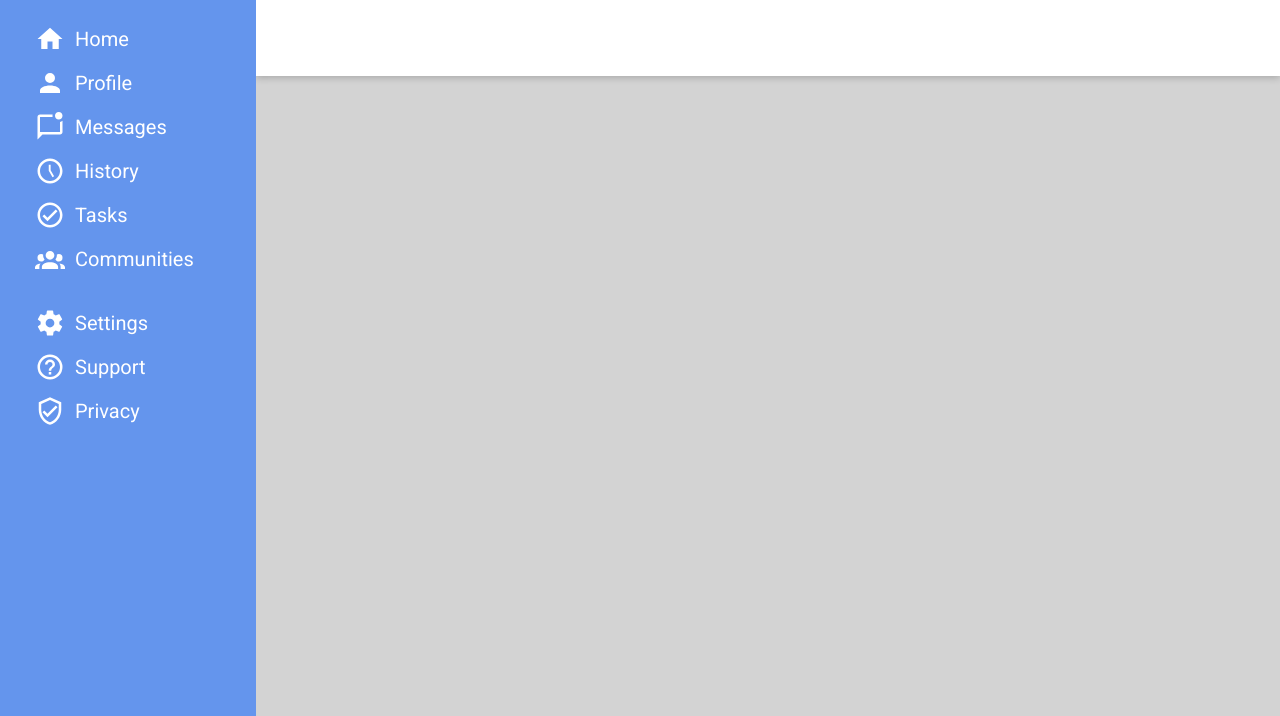
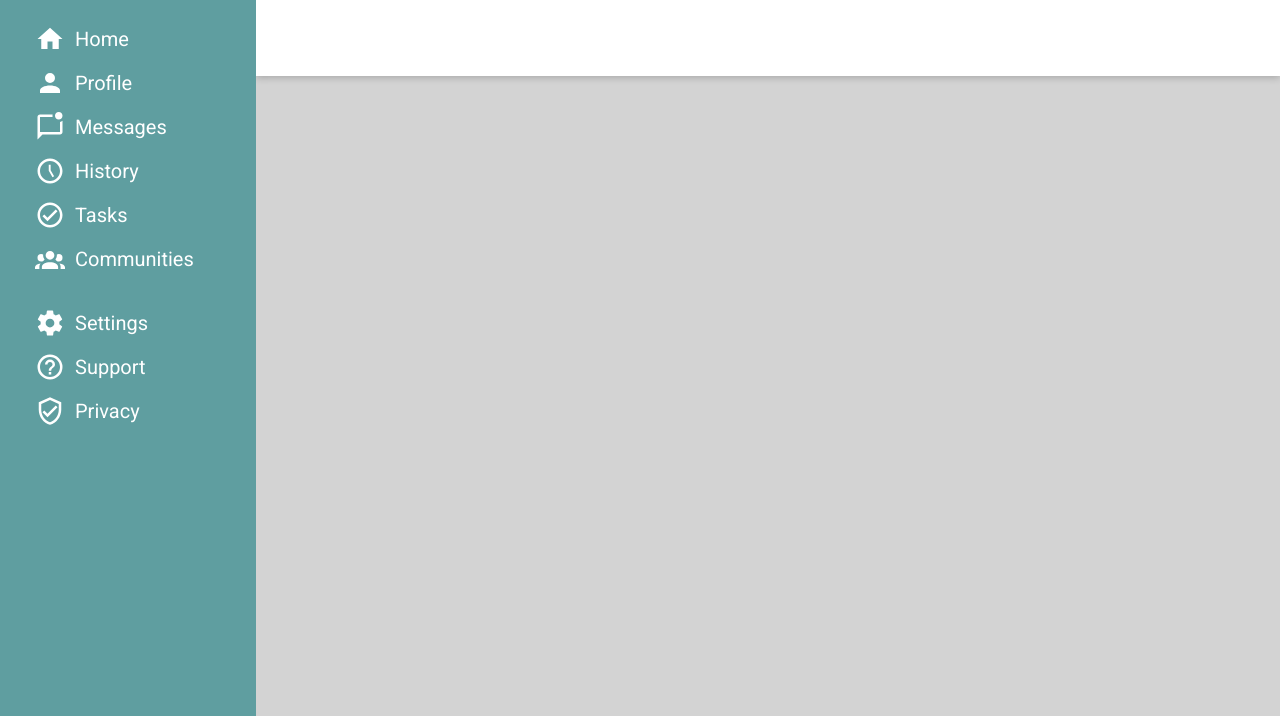
Before and after one commit to andrew-erasmus/admin-dashboard, a plain HTML site: page index.html in a window 1280 px wide. Shown: the part 84-800 px from the top of the page. Drawn offline with Linux system fonts and the light colour scheme.

Commit message:
Change style of sidebar

```diff
--- a/styles.css
+++ b/styles.css
@@ -21,7 +21,7 @@ body {
 }
 
 #sidebar {
-  background-color: cornflowerblue;
+  background-color:cadetblue;
   grid-area: 1 / 1 / 3 / 2;
   display: grid;
   height: inherit;
```
